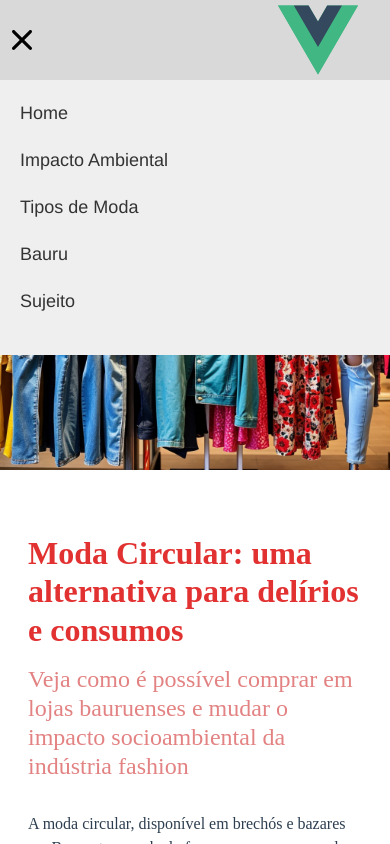
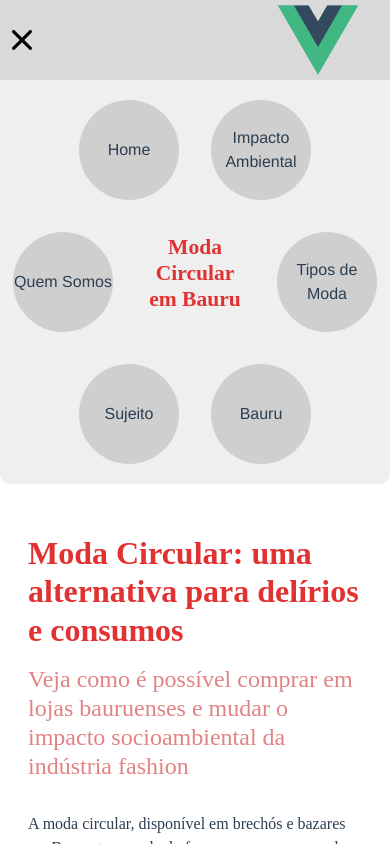
Before and after one commit to moda-circular-bauru/moda-circular-bauru, a Vue app: page / in a window 390 px wide. Both pictures are taken after a click on the button 22 px from the left and 40 px from the top of the page. Shown: the top 844 px of the page. Built offline with nearby package versions, Linux system fonts and the light colour scheme.

Commit message:
Feat/mobile header menu (#6)
* :sparkles: feat: transition on menu

* :sparkles: feat: Circular mobile menu structure

* :lipstick: fix: organizing the pages links

```diff
--- a/src/components/FooterComponent.vue
+++ b/src/components/FooterComponent.vue
@@ -109,7 +109,7 @@
         transition: var(--transition);
     }
 
-    @media screen and (max-width: 768px) {
+    @media screen and (max-width: 767px) {
         .footer {
             display: flex;
             flex-direction: column;
--- a/src/components/MobileMenu.vue
+++ b/src/components/MobileMenu.vue
@@ -1,23 +1,36 @@
 <template>
+    <transition name="slide-fade">
         <div class="mobile-menu" v-if="isOpen">
-        <ul class="mobile-menu__list">
-          <li class="mobile-menu__item">
+            <div class="mobile-menu__row">
+                <div class="mobile-menu__row--link">
                     <router-link @click="closeMenu" to="/">Home</router-link>
-          </li>
-          <li class="mobile-menu__item">
+                </div>
+                <div class="mobile-menu__row--link">
                     <router-link @click="closeMenu" to="/impacto-ambiental">Impacto Ambiental</router-link>
-          </li>
-          <li class="mobile-menu__item">
+                </div>
+            </div>
+            <div class="mobile-menu__row">
+                <div class="mobile-menu__row--link">
+                    <router-link @click="closeMenu" to="/quem-somos">Quem Somos</router-link>
+                </div>
+                <div class="mobile-menu__row--title">
+                    <h4 class="title">Moda Circular em Bauru</h4>
+                </div>
+                <div class="mobile-menu__row--link">
                     <router-link @click="closeMenu" to="/tipos-de-moda">Tipos de Moda</router-link>
-          </li>
-          <li class="mobile-menu__item">
+                </div>
+            </div>
+            <div class="mobile-menu__row">
+                <div class="mobile-menu__row--link">
+                    <router-link @click="closeMenu" to="/sujeito">Sujeito</router-link>
+                </div>
+                <div class="mobile-menu__row--link">
                     <router-link @click="closeMenu" to="/bauru">Bauru</router-link>
-          </li>
-          <li class="mobile-menu__item">
-            <router-link @click="closeMenu" to="/sujeito">Sujeito</router-link>
-          </li>
-        </ul>
+
                 </div>
+            </div>
+        </div>
+    </transition>
 </template>
 
 <script>
@@ -26,29 +39,38 @@
     isOpen: {
       type: Boolean,
       required: true,
-      }
+    },
   },
   methods: {
     closeMenu() {
-        this.$emit('close-menu'); // Emite um evento para o componente pai fechar o menu
-      }
-    }
+      this.$emit('close-menu'); // Emite o evento para o componente pai
+    },
+  },
 };
 </script>
 
 <style scoped>
     .mobile-menu {
+        display: flex;
+        flex-direction: column;
+        align-items: center;
+        gap: 48px;
+
         background-color: #efefef;
         width: 100%;
         position: absolute;
+        top: 80px;
+        left: 0;
         padding: 20px;
+        z-index: 10;
+        border-radius: 0 0 10px 10px;
     }
 
+    /* Lista do menu */
     .mobile-menu__list {
         list-style: none;
         padding: 0;
         margin: 0;
-
         display: flex;
         flex-direction: column;
         align-items: flex-start;
@@ -64,17 +86,98 @@
         font-size: 18px;
     }
 
-  /* Adicionando transição para o menu aparecer suavemente */
-  .slide-down-enter-active, .slide-down-leave-active {
-    transition: max-height 0.3s ease;
+    /* Transições */
+    .slide-fade-enter-active, .slide-fade-leave-active {
+        transition: all 0.3s ease;
     }
 
-  .slide-down-enter, .slide-down-leave-to {
-    max-height: 0;
-    overflow: hidden;
+    .slide-fade-enter-from {
+        transform: translateY(-20px);
+        opacity: 0;
     }
 
-  .slide-down-enter-to, .slide-down-leave {
-    max-height: 500px; /* Altura máxima do menu ao abrir */
+    .slide-fade-enter-to {
+        transform: translateY(0);
+        opacity: 1;
+    }
+
+    .slide-fade-leave-from {
+        transform: translateY(0);
+        opacity: 1;
+    }
+
+    .slide-fade-leave-to {
+        transform: translateY(-20px);
+        opacity: 0;
+    }
+
+    .mobile-menu__row {
+        display: flex;
+        flex-direction: row;
+        gap: 64px;
+    }
+
+    .mobile-menu__row--link {
+        display: flex;
+        align-items: center;
+        justify-content: center;
+        background-color: #cfcfcf;
+        border-radius: 100%;
+
+        width: 120px;
+        height: 120px;
+    }
+
+    .mobile-menu__row--title {
+        display: flex;
+        justify-content: center;
+        align-items: center;
+        width: 150px;
+    }
+
+    .mobile-menu__row--title .title{
+        text-align: center;
+    }
+
+    @media screen and (max-width: 768px) {
+        .mobile-menu__row {
+            gap: 48px;
+        }
+
+        .mobile-menu__row--title {
+            width: 100px;
+        }
+    }
+
+    @media screen and (max-width: 450px) {
+        .mobile-menu {
+            gap: 32px;
+        }
+
+        .mobile-menu__row {
+            gap: 32px;
+        }
+
+        .mobile-menu__row--link {
+            width: 100px;
+            height: 100px;
+        }
+    }
+
+    @media screen and (max-width: 375px) {
+        .mobile-menu__row {
+            gap: 16px;
+        }
+    }
+
+    @media screen and (max-width: 350px) {
+        .mobile-menu {
+            gap: 24px;
+        }
+
+        .mobile-menu__row--link {
+            width: 90px;
+            height: 90px;
+        }
     }
 </style>
```
Lines whose indentation alone changed are shown as unchanged.
